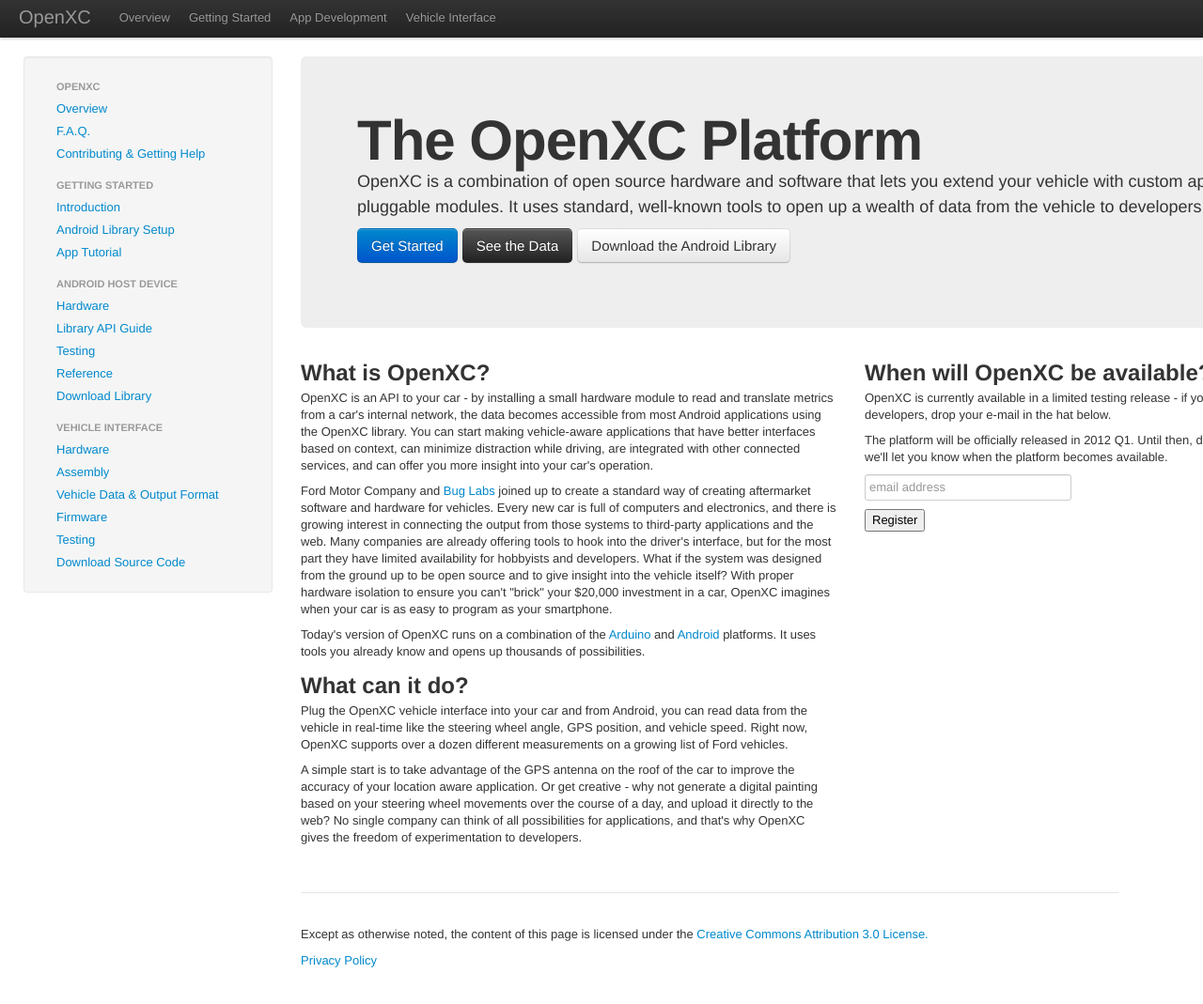
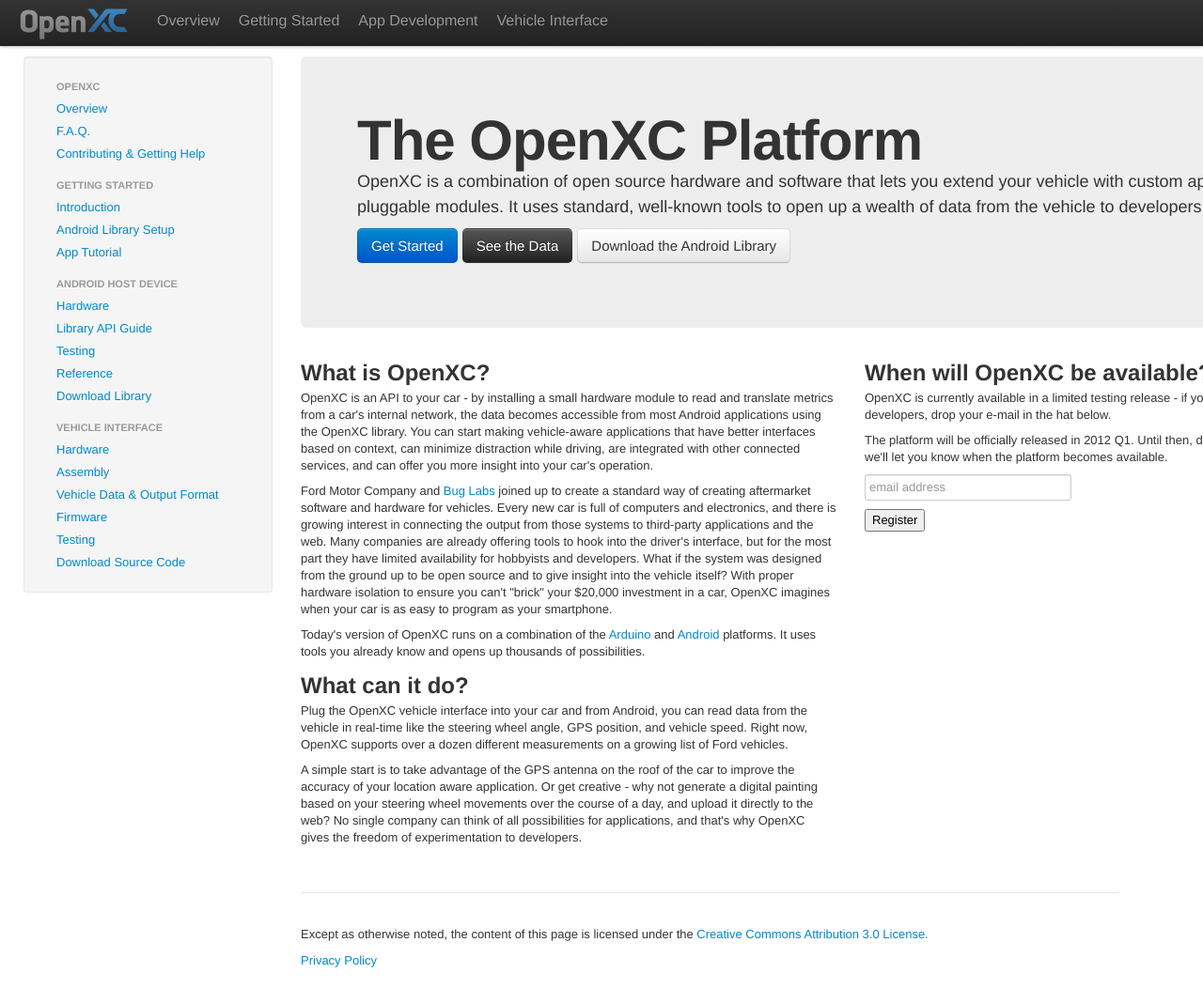
Before and after one commit to openxc/openxcplatform.com, a Jekyll site: the page built from index.html, in a window 1280 px wide and 1118 px high. Shown: the top 1069 px of the window at 94% size. Built offline with Jekyll 4.4.1, drawn with Linux system fonts in a browser that asks for light colours; nearby versions of some CDN libraries; Markdown is read by kramdown in place of the engine named in the settings; comment, search, counter and statistics services are not loaded.

Commit message:
Add OpenXC logo to top nav bar.
Fixed #631.

```diff
--- a/_layouts/default.html
+++ b/_layouts/default.html
@@ -33,7 +33,8 @@
                 <span class="icon-bar"></span>
                 <span class="icon-bar"></span>
             </a>
-            <a class ="brand" href="/">OpenXC</a>
+            <a class ="brand" href="/"><img src="/images/openxc-logo.png"
+                alt="OpenXC"/></a>
             <div class="nav-collapse">
                 <ul class="nav">
                     <li class="{% if page.url contains 'overview' %}active{% endif %}"><a href="/overview/index.html">Overview</a></li>
--- a/css/styles.css
+++ b/css/styles.css
@@ -40,3 +40,12 @@
     margin-right: 10px;
     list-style-type: disc;
 }
+
+.navbar .brand {
+    padding: 8px 20px 6px;
+}
+
+.navbar .nav > li {
+    padding-top: 3px;
+    font-size: 16px;
+}
```
Also changed, not shown: images/openxc-logo.png (added).
